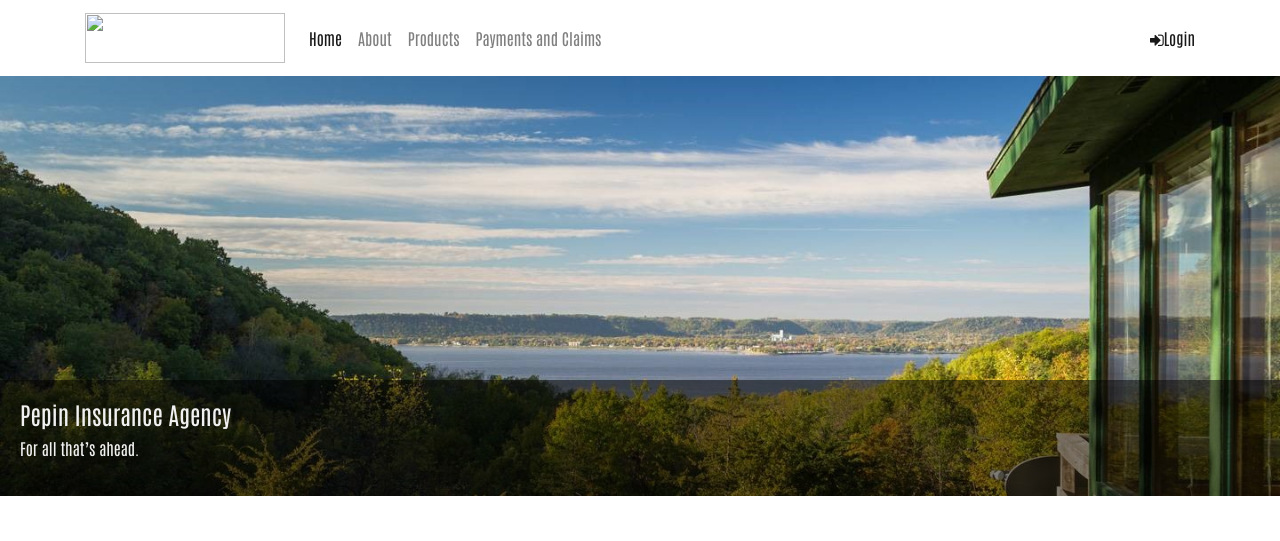
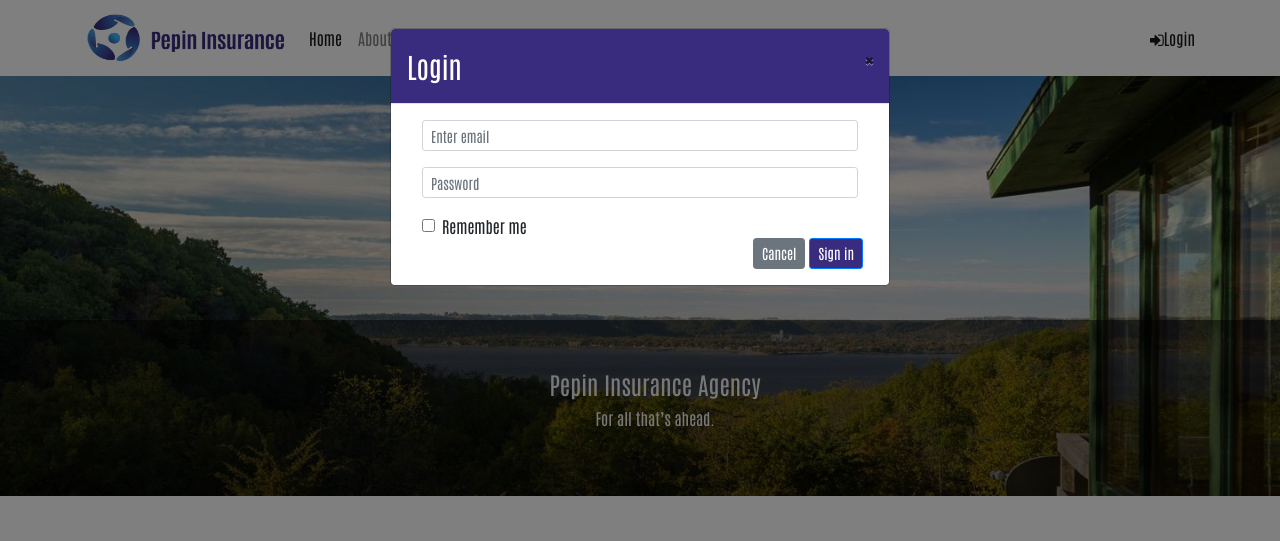
Before and after one commit to Kesski/Pepin-Insurance, a website: page index.html in a window 1280 px wide. Both pictures are taken after a click on the button "Login". Shown: the top 541 px of the page. Drawn offline with nearby package versions, Linux system fonts and the light colour scheme.

Commit message:
Center Cards, Add Login Modal, Update Logo

```diff
--- a/css/styles.css
+++ b/css/styles.css
@@ -5,6 +5,7 @@
 
 body {
     font-family: "Antonio", sans-serif;
+    overflow-x:hidden;
 }
 
 h1,
@@ -33,6 +34,14 @@ footer {
     min-height: 200px;
 }
 
+.navbar {
+  background-color: #ffffff; }
+
+a,
+a:hover {
+  color: inherit;
+  text-decoration: none; }
+
 
 .container {
     position: relative;
@@ -52,7 +61,7 @@ footer {
    /* Grey text */
    width: 100%;
    /* Full width */
-   padding: 20px;
+   padding: 50px;
    /* Some padding */
 }
 
@@ -60,3 +69,12 @@ footer {
     padding-left: 0;
     padding-right: 0;
 }
+
+#loginModal .modal-header {
+  background-color: #392b7e;
+  color: white;
+}
+
+.btn-primary, .btn-primary:hover, .btn-primary:active, .btn-primary:visited {
+    background-color: #392b7e;
+}
--- a/index.html
+++ b/index.html
@@ -25,7 +25,7 @@
             <button class="navbar-toggler" type="button" data-toggle="collapse" data-target="#pepinNavbar">
                 <span class="navbar-toggler-icon"></span>
             </button>
-                <div class="collapse navbar-collapse" id="nucampNavbar">
+                <div class="collapse navbar-collapse" id="pepinNavbar">
                     <ul class="navbar-nav">
                         <li class="nav-item active"><a class="nav-link" href="#">Home</a></li>
                         <li class="nav-item"><a class="nav-link" href="aboutus.html">About</a></li>
@@ -41,22 +41,58 @@
         </div>
     </nav>
 
+    <div id="loginModal" class="modal fade" role="dialog">
+        <div class="modal-dialog" role="document">
+            <div class="modal-content">
+                <div class="modal-header">
+                    <h3 class="modal-title">Login</h3>
+                    <button type="button" class="close" data-dismiss="modal">&times;</button>
+                </div>
+                <div class="modal-body">
+                    <div class="container-fluid">
+                        <form>
+                            <div class="form-row">
+                                <div class="form-group col-12">
+                                    <label class="sr-only" for="loginEmail">Email address</label>
+                                    <input type="email" class="form-control form-control-sm" id="loginEmail" placeholder="Enter email">
+                                </div>
+                                <div class="form-group col-12">
+                                    <label class="sr-only" for="loginPassword">Password</label>
+                                    <input type="password" class="form-control form-control-sm" id="loginPassword" placeholder="Password">
+                                </div>
+                                <div class="col">
+                                    <div class="form-check">
+                                        <input class="form-check-input" type="checkbox">
+                                        <label class="form-check-label"> Remember me</label>
+                                    </div>
+                                </div>
+                            </div>
+                            <div class="form-row">
+                                <button type="button" class="btn btn-secondary btn-sm ml-auto" data-dismiss="modal">Cancel</button>
+                                <button type="submit" class="btn btn-primary btn-sm ml-1">Sign in</button>
+                            </div>
+                        </form>
+                    </div>
+                </div>
+            </div>
+        </div>
+    </div>
+
     <div class="container-fluid no-padding">
         <div class="row">
             <div class="col-md-12">
                 <img src="images/tree-lake.jpg" alt="lake" style="width:100%;">
-                <div class="text-block">
+                <div class="text-block text-center">
                     <h4>Pepin Insurance Agency</h4>
                     <p>For all that’s ahead.</p>
                 </div>
             </div>
         </div>
     </div>
-
-    <br><br><br>
+    <br><br>
 
     <div class="card-group">
-        <div class="card text-center text-dark bg-light" style="width: 18rem;">
+        <div class="card text-center text-dark bg-light mx-auto" style="width: 18rem;">
             <img src="images/house.png" class="card-img-top" alt="house">
             <div class="card-body">
                 <h5 class="card-title">Home Insurance</h5>
@@ -66,7 +102,7 @@
             </div>
         </div>
 
-        <div class="card text-center text-dark bg-light" style="width: 18rem;">
+        <div class="card text-center text-dark bg-light mx-auto" style="width: 18rem;">
             <img src="images/mancar.png" class="card-img-top" alt="man in car">
             <div class="card-body">
                 <h5 class="card-title">Auto Insurance</h5>
@@ -76,7 +112,7 @@
             </div>
         </div>
 
-        <div class="card text-center text-dark bg-light" style="width: 18rem;">
+        <div class="card text-center text-dark bg-light mx-auto" style="width: 18rem;">
             <img src="images/jetski.png" class="card-img-top" alt="boat in water">
             <div class="card-body">
                 <h5 class="card-title">Watercraft Insurance</h5>
--- a/js/scripts.js
+++ b/js/scripts.js
@@ -11,4 +11,8 @@ $(function () {
         $("#boatModal").modal('toggle')
     })
 
+     $("#loginButton").click(function () {
+       $("#loginModal").modal("toggle");
+     });
+
 });
```
Also changed, not shown: images/PepinLogo.png (added).
